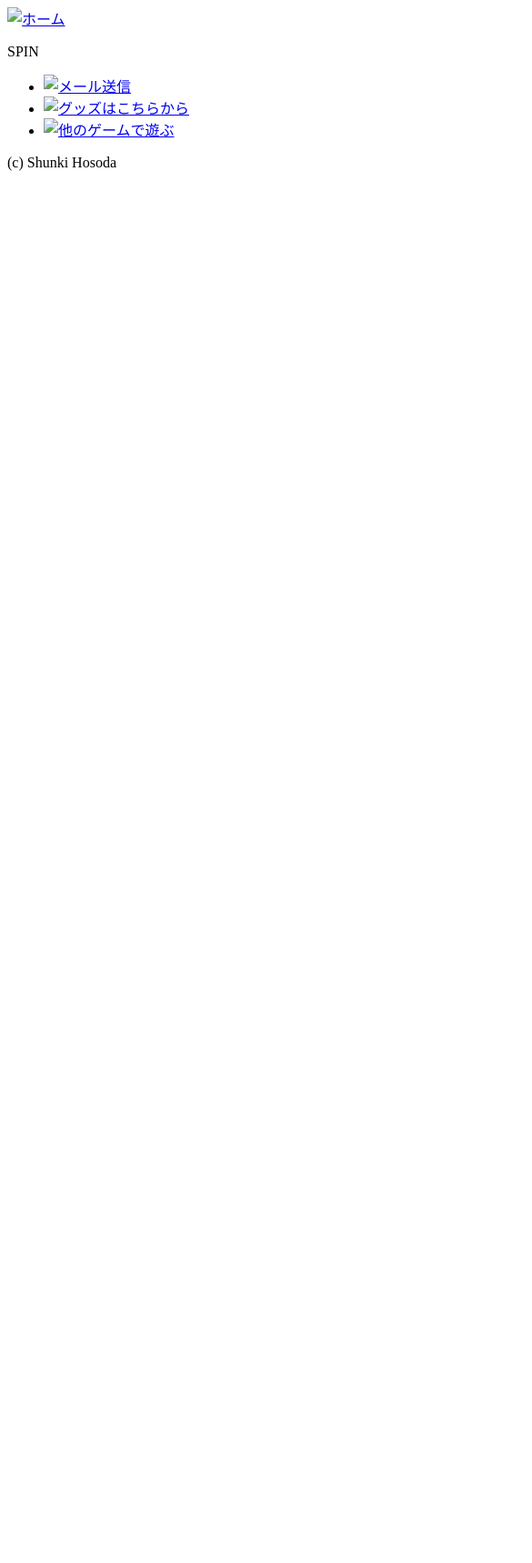
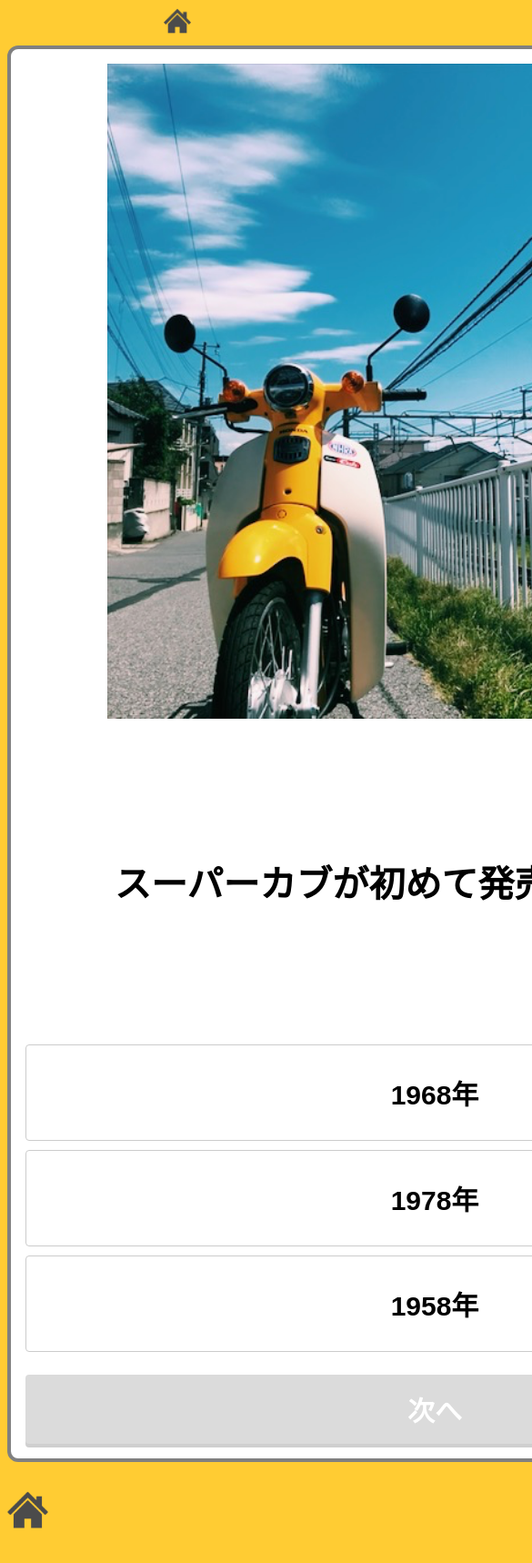
Before and after one commit to cubgame/slot, a plain HTML site: page index.html in a window 390 px wide. Shown: the top 1718 px of the page at 91% size, 585 px wide, since content can reach past the window. Before the commit the page ends 844 px from the top, so only its background shows below. Drawn offline with Linux system fonts and the light colour scheme.

Commit message:
Add files via upload

```diff
--- a/index.html
+++ b/index.html
@@ -1,50 +1,48 @@
-<!DOCTYPE html>
+<!DOTYPE html>
 <html lang="ja">
 <head>
   <meta charset="utf-8">
-    <title>Slot Machine</title>
+  <title>Quiz</title>
   <link rel="icon" href="icon/yellowbike.ico">
-    <link rel="stylesheet" href="css/slot.css">
+  <link rel="stylesheet" href="quiz.css">
 </head>
+
 <body>
   <header>
-      <a href="index.html" >
+    <a href="https://cubgame.github.io/" >
       <div class="center">
-          <img src="icon/home.png" alt="ホーム">
+          <!-- <img src="icon/home.png" alt="ホーム"> -->
+          <img src="./home.png" alt="ホーム">
       </div>
     </a>
   </header>
 
-
-    <main>
-    </main>
-
-    <div id="spin"><p>SPIN</p></div>
-
-
+  <div class="container">
+    <img id="picture">
+    <p id="question"></p>
+    <ul id="choices"></ul>
+    <div id="btn" class="disabled">
+      次へ
     </div>
-    <script src="js/slot.js"></script>
+    <section id="result">
+        <p></p>
+        <a href="">さあ、もう1回！</a>
+    </section>
+  </div>
+  <script src="quiz.js"></script>
 </body>
 
 <footer>
   <ul>
     <li>
-        <a href="mailto:shukki1104@gmail.com" target="_blank">
-          <img src="icon/mail.png" alt="メール送信">
-        </a>
-      </li>
-      <li>
-        <a href="http://mobileprints.com/profiles/shunki-hosoda/shop
-  " target="_blank">
-        <img src="icon/shop.png" alt="グッズはこちらから">
-        </a>
-      </li>
-      <li>
-        <a href="index.html" target="_blank">
-      <img src="icon/homebug.png" alt="他のゲームで遊ぶ">
+      <a href="https://cubgame.github.io/">
+        <!-- <img src="icon/home.png" alt="ホーム"> -->
+        <img src="./home.png" alt="ホーム">
       </a>
     </li>
   </ul>
     <p>(c) Shunki Hosoda</p>
 </footer>
+
+
 </html>
--- /dev/null
+++ b/quiz.css
@@ -0,0 +1,174 @@
+header img {
+  width:30px;
+  height:30px;
+}
+
+header img:hover {
+  opacity: 0.6;
+  width:35px;
+  height:35px;
+}
+
+.center {
+text-align:center;
+margin-bottom:12px;
+}
+
+body{
+  background:#ffcc33;
+  font-size:16px;
+  font-weight:bold;
+  font-family: Arial, sans-serif;
+}
+
+.container{
+  width: 900px;
+  margin: 8px auto;
+  background-color: #fff;
+  border:4px solid gray;
+  border-radius: 12px;
+  padding: 16px;
+  position: relative;
+  text-align: center;
+}
+
+img{
+  width: 80%;
+  margin: 0 auto;
+}
+
+#question{
+  font-size:40px;
+  margin: 150px 10px;
+  font-weight: bold;
+}
+
+#choices{
+  font-size:30px;
+  list-style: none;
+  padding: 0;
+  margin-bottom: 25px;
+}
+
+#choices > li {
+  border:1px solid #ccc;
+  border-radius: 4px;
+  padding: 30px;
+  margin-bottom: 10px;
+  cursor: pointer;
+}
+
+#choices >li:hover {
+  background: #f8f8f8;
+}
+
+#choices > li.correct {
+  background: #d4edda;
+  border-color: #c3e6cb;
+  color: #155724;
+  font-weight: bold;
+}
+
+#choices > li.correct::after {
+  content: "...正解!";
+}
+
+
+#choices > li.wrong {
+  background: #f8d8da;
+  border-color: #f5c6cd;
+  color: #721c24;
+  font-weight: bold;
+}
+
+#choices > li.wrong::after {
+  content: "...あっ惜しい！";
+}
+
+#btn, #result > a {
+  background:#3498db;
+  padding: 16px;
+  border-radius:4px;
+  cursor: pointer;
+  text-align: center;
+  color: #fff;
+  box-shadow: 0 4px 0 #2880b9;
+  font-size:30px;
+}
+
+
+
+#btn.disabled {
+  background: #ccc;
+  box-shadow: 0 4px 0 #bbb;
+  opacity: 0.7;
+}
+
+#result {
+  position: absolute;
+  width: 600px;
+  background: #fff;
+  padding: 30px;
+  box-shadow: 0 0 2px rgba(0, 0, 0, 0.5);
+  top: -500px;
+  left: 0;
+  right: 0;
+  margin: 0 auto;
+  border-radius: 3px;
+  text-align:center;
+  transition: 0.4s ease-out;
+}
+
+#result.show {
+  top: 50px;
+}
+
+#result > p {
+  font-size: 40px;
+}
+
+#result > a {
+  display: block;
+  text-decoration: none;
+}
+
+
+
+footer{
+width: 900px;
+margin: 0 auto 60px;
+}
+
+footer ul{
+  margin: 0;
+  list-style-type: none;
+  padding-left: 0;
+  float: left;
+}
+
+footer li {
+
+  display: inline-block;
+  margin-right:15px;
+  width:45px;
+  height:45px;
+}
+
+footer li img {
+  width:45px;
+  height:45px;
+}
+
+
+
+
+
+footer li > a:hover {
+  opacity: 0.6;
+}
+
+footer p {
+ color: black;
+ font-size: 30px;
+ text-align: right;
+}
--- /dev/null
+++ b/quiz.js
@@ -0,0 +1,101 @@
+'use strict' ;
+
+{
+  const picture = document.getElementById("picture");
+  const question = document.getElementById("question");
+  const btn = document.getElementById("btn");
+  const choices = document.getElementById("choices");
+  const result = document.getElementById("result");
+  const scoreLabel = document.querySelector("#result > p");
+
+
+  document.addEventListener("turbolinks:load", function() {
+    // ...
+  })
+
+  const quizSet = [
+    {i: "./q1.png", q: "スーパーカブが初めて発売された年は?" ,c: ["1958年", "1978年", "1968年"]},
+    {i: "./q2.png", q: "HONDAの創業者は?" ,c: ["本田宗一郎", "本田総一郎", "本田壮一郎"]},
+    {i: "./q3.png", q: "「カブ」の由来は?" ,c: ["「猛獣の子供」のように小さくてもパワーがある", "「切り株」にまつわる歌舞伎の演目から", "「Cute Unique Bike」の略"]},
+    {i: "./q4.png", q: "スーパーカブ50の法定速度は?" ,c: ["時速30km", "秒速30km", "時速30cm"]},
+    {i: "./q5.png", q: "スーパーカブの前輪ブレーキはどこにある?" ,c: ["右ハンドル", "左ハンドル", "右足ステップ"]},
+    {i: "./q6.png", q: "スーパーカブ生誕60周年限定カラーはどれ?" ,c: ["マグナレッド", "マグマレッド", "ハクナマタタ"]},
+    {i: "./q7.png", q: "小説『スーパーカブ』の主人公の名前は?" ,c: ["子熊", "子鹿", "子馬"]},
+    {i: "./q8.png", q: "バッグや地図などを固定するための積載装置は?" ,c: ["ベトナムキャリア", "フィリピンキャリア", "チリキャリア"]},
+    {i: "./q9.png", q: "軽車両はどれ?" ,c: ["馬", "スーパーカブ", "セグウェイ"]},
+    {i: "./q10.png", q: "最終問題！カブに乗ってみ...?" ,c: ["たい！", "たくない", "♨︎"]},
+  ];
+  let currentNum = 0;
+  let isAnswered;
+  let score = 0;
+
+
+  function shuffle(arr) {
+    for(let i = arr.length -1; i > 0; i--){
+    const j = Math.floor(Math.random() * (i + 1));
+    [arr[j],arr[i]] = [arr[i],arr[j]];
+    }
+    return arr;
+  }
+
+  function checkAnswer(li) {
+    if (isAnswered){
+      return;
+    }
+    isAnswered = true;
+
+    if (li.textContent === quizSet[currentNum].c[0]){
+      li.classList.add("correct");
+      score++;
+    }else{
+      li.classList.add("wrong");
+    }
+
+    btn.classList.remove("disabled");
+  }
+
+  function setQuiz() {
+    isAnswered = false;
+    picture.src=quizSet[currentNum].i;
+    question.textContent = quizSet[currentNum].q;
+
+    while (choices.firstChild) {
+      choices.removeChild(choices.firstChild);
+    }
+
+    const shuffledChoices = shuffle([...quizSet[currentNum].c]);
+    shuffledChoices.forEach(choice => {
+      const li = document.createElement("li");
+      li.textContent = choice;
+      li.addEventListener("click", ()=> {
+        checkAnswer(li);
+      });
+      choices.appendChild(li);
+    });
+
+    if (currentNum === quizSet.length - 1) {
+      btn.textContent = "気になる得点は...?";
+    }
+  }
+
+  setQuiz();
+
+  btn.addEventListener("click", ()=> {
+    if (btn.classList.contains("disabled")){
+      return;
+    }
+    btn.classList.add("disabled");
+
+    if (currentNum === quizSet.length - 1) {
+      scoreLabel.textContent = `得点: ${score} / ${quizSet.length}`;
+      result.classList.add("show");
+    }else{
+    currentNum++;
+    setQuiz();
+    }
+
+  });
+
+
+
+}
```
Lines whose indentation alone changed are shown as unchanged.
